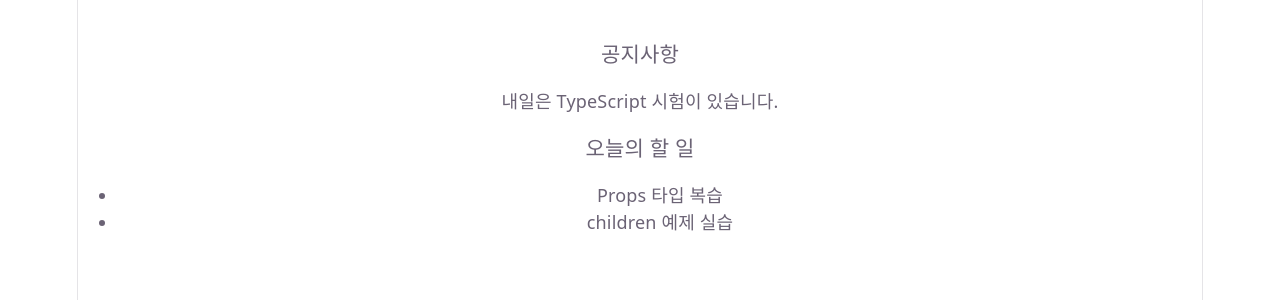
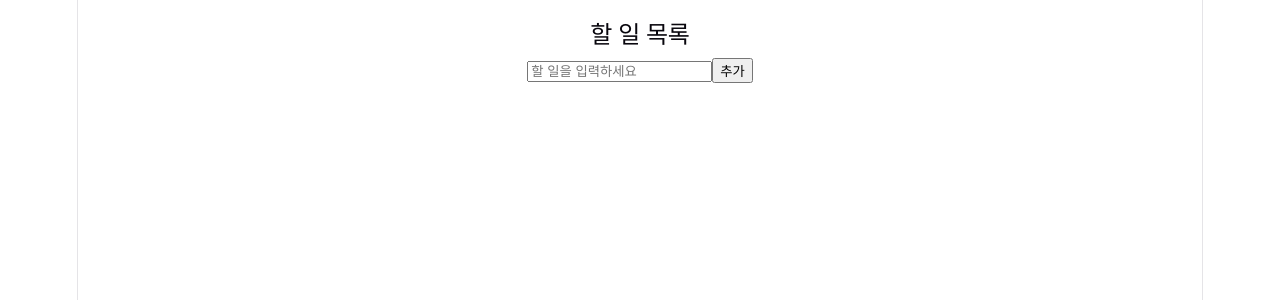
Before and after one commit to sudo2100/react-ts, a React (Vite) app in the folder my-app/: page / in a window 1280 px wide. Shown: the top 300 px of the page. Built offline with nearby package versions, Linux system fonts and the light colour scheme.

Commit message:
localstroage

```diff
--- a/my-app/src/App.tsx
+++ b/my-app/src/App.tsx
@@ -6,6 +6,8 @@ import Greet2 from './components/Greet2'
 import InputValue from './components/InputValue';
 import Box from './props/Box';
 import Card from './props/Card';
+import Memo from './stroage/Memo';
+import Todos from './stroage/Todos';
 
 function App() {
 
@@ -17,7 +19,10 @@ function App() {
   return (
     <>
       <section className="app">
-        <Card title="공지사항">
+        {/* <Memo /> */}
+        <Todos />
+
+        {/* <Card title="공지사항">
           <p>내일은 TypeScript 시험이 있습니다.</p>
         </Card>
 
@@ -26,8 +31,7 @@ function App() {
             <li>Props 타입 복습</li>
             <li>children 예제 실습</li>
           </ul>
-        </Card>
-
+        </Card> */}
         {/* <InputValue /> */}
         {/* <Drink /> */}
         {/* 태그 사이의 있는 내용이 Box의 children으로 전달됨 */}
--- /dev/null
+++ b/my-app/src/stroage/Memo.tsx
@@ -0,0 +1,35 @@
+import { useEffect, useState } from "react";
+
+const Memo = () => {
+    const [memo, setMemo] = useState<string>(() => {
+        // 저장된 메모를 가져옴(없으면 빈 문자열 초기화)
+        return localStorage.getItem("memo") ?? "";
+    });
+
+    // memo가 바뀔 때마다 저장
+    useEffect(() => {
+        localStorage.setItem("memo", memo);
+    }, [memo]);
+
+    // 입력값 변경 함수
+    const handleChange = (e: React.ChangeEvent<HTMLTextAreaElement>) => {
+        setMemo(e.target.value);
+    }
+
+    return(
+        <div>
+            <h2>메모장</h2>
+            <textarea
+                value={memo}
+                onChange={handleChange}
+                placeholder="메모를 입력하세요"
+                rows={5}
+                cols={40}
+            />
+            <p>글자수: {memo.length}</p>
+            <button onClick={() => setMemo("")}>메모 초기화</button>
+        </div>
+    )
+}
+
+export default Memo;
--- /dev/null
+++ b/my-app/src/stroage/Todos.tsx
@@ -0,0 +1,67 @@
+import { useEffect, useState } from "react";
+
+// 할 일 타입 정의
+type Todo = {
+    id: number;
+    text: string;
+    completed: boolean;
+}
+
+// 브라우저 저장된 할 일 목록 가져오기
+const loadTodos = (): Todo[] => {
+    try{
+        const saved = localStorage.getItem("todos");
+        // 저장된 데이터(json 타입)를 자바스크립트 객체로 파싱
+        return saved ? (JSON.parse(saved) as Todo[]) : [];
+    }catch{
+        return [];  //할 일 목록이 비어있음
+    }
+}
+
+const Todos = () => {
+    const [inputValue, setInputValue] = useState<string>("");
+    // 초기화 할때 브라우저에 저장된 데이터 불러옴
+    const [todos, setTodos] = useState<Todo[]>(loadTodos);
+
+    // todos가 바뀔 때마다 JSON 문자열로 저장
+    useEffect(() => {
+        // JSON.stringify(todos): 객체 -> json 데이터
+        localStorage.setItem("todos", JSON.stringify(todos));
+    })
+
+    // 할 일 추가
+    const addTodo = () => {
+        if(!inputValue.trim()){
+            alert("할 일을 입력해 주세요");
+            return;
+        }
+        // 할 일 추가됨
+        setTodos([...todos, {
+            id: Date.now(),  //자동(날짜와 시간)
+            text: inputValue,
+            completed: false
+        }])
+        setInputValue(""); // 입력값 초기화
+    }
+
+    return(
+        <div>
+            <h2>할 일 목록</h2>
+            <input
+                type="text"
+                value={inputValue}
+                onChange={(e) => setInputValue(e.target.value)}
+                placeholder="할 일을 입력하세요"
+            />
+            <button onClick={addTodo}>추가</button>
+            {/* 목록 출력 */}
+            <ul>
+            {todos.map(todo => (
+                <li key={todo.id}>{todo.text}</li>
+            ))}
+            </ul>
+        </div>
+    )
+}
+
+export default Todos;
```
